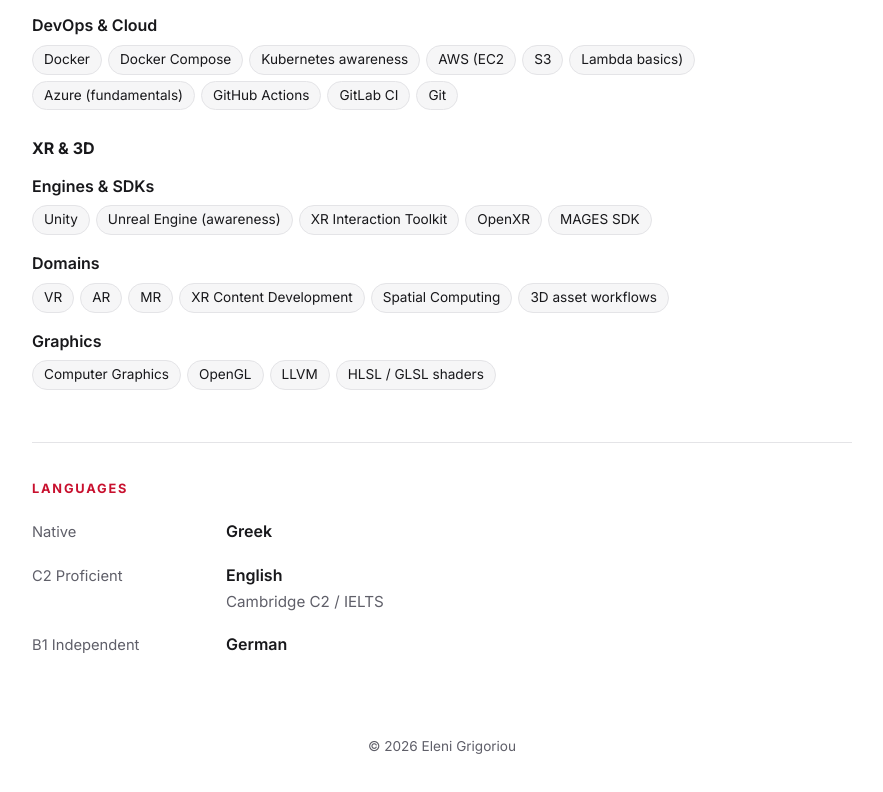
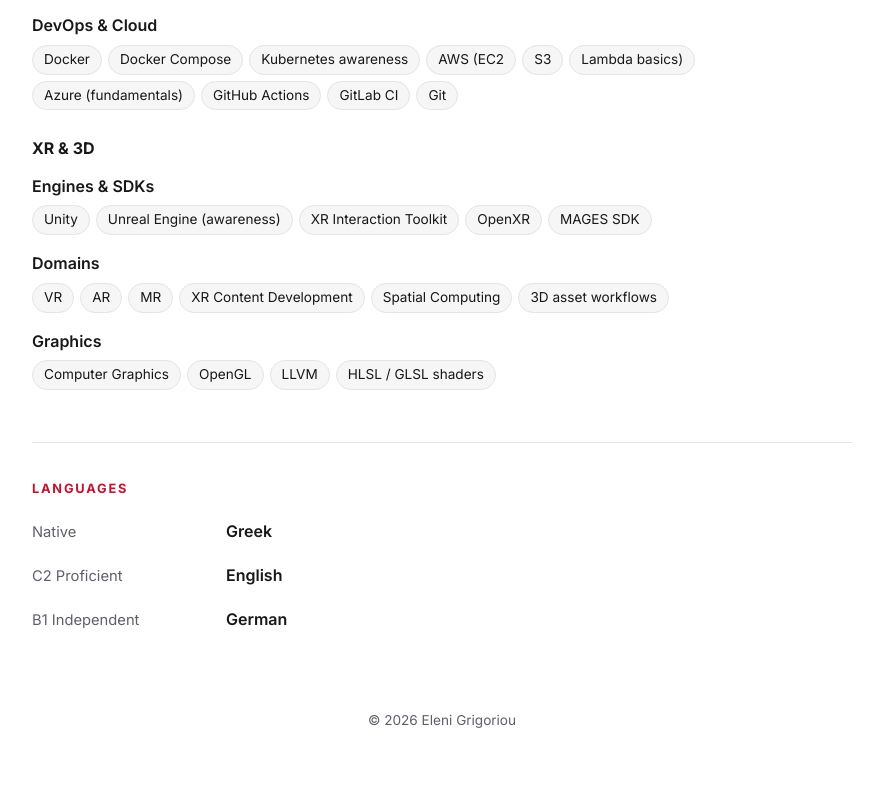
Before and after one commit to grigeleni/grigeleni.github.io, a plain HTML site: page index.html in a window 1280 px wide. Shown: the part 4832-5624 px from the top of the page, without its empty margins (198-1081 px from the left). Drawn offline with Linux system fonts and the light colour scheme.

Commit message:
Update CV content

```diff
--- a/index.html
+++ b/index.html
@@ -139,7 +139,7 @@ footer{color:var(--muted);font-size:.85rem;text-align:center;padding-top:24px}
 <section>
   <h2>Languages</h2>
   <div class="item"><div class="when">Native</div><div class="what"><strong>Greek</strong></div></div>
-  <div class="item"><div class="when">C2 Proficient</div><div class="what"><strong>English</strong><span>Cambridge C2 / IELTS</span></div></div>
+  <div class="item"><div class="when">C2 Proficient</div><div class="what"><strong>English</strong></div></div>
   <div class="item"><div class="when">B1 Independent</div><div class="what"><strong>German</strong></div></div>
 </section>
 
```
